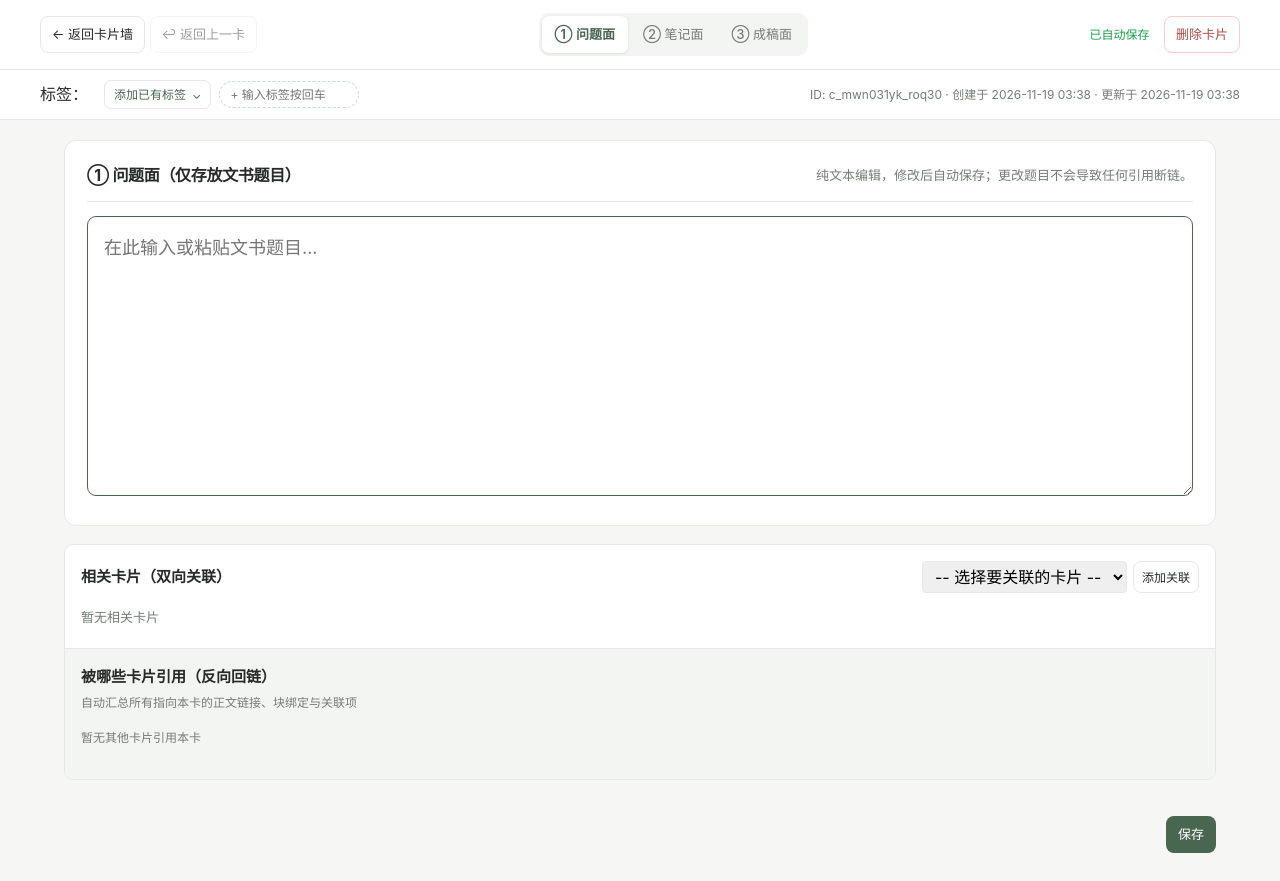
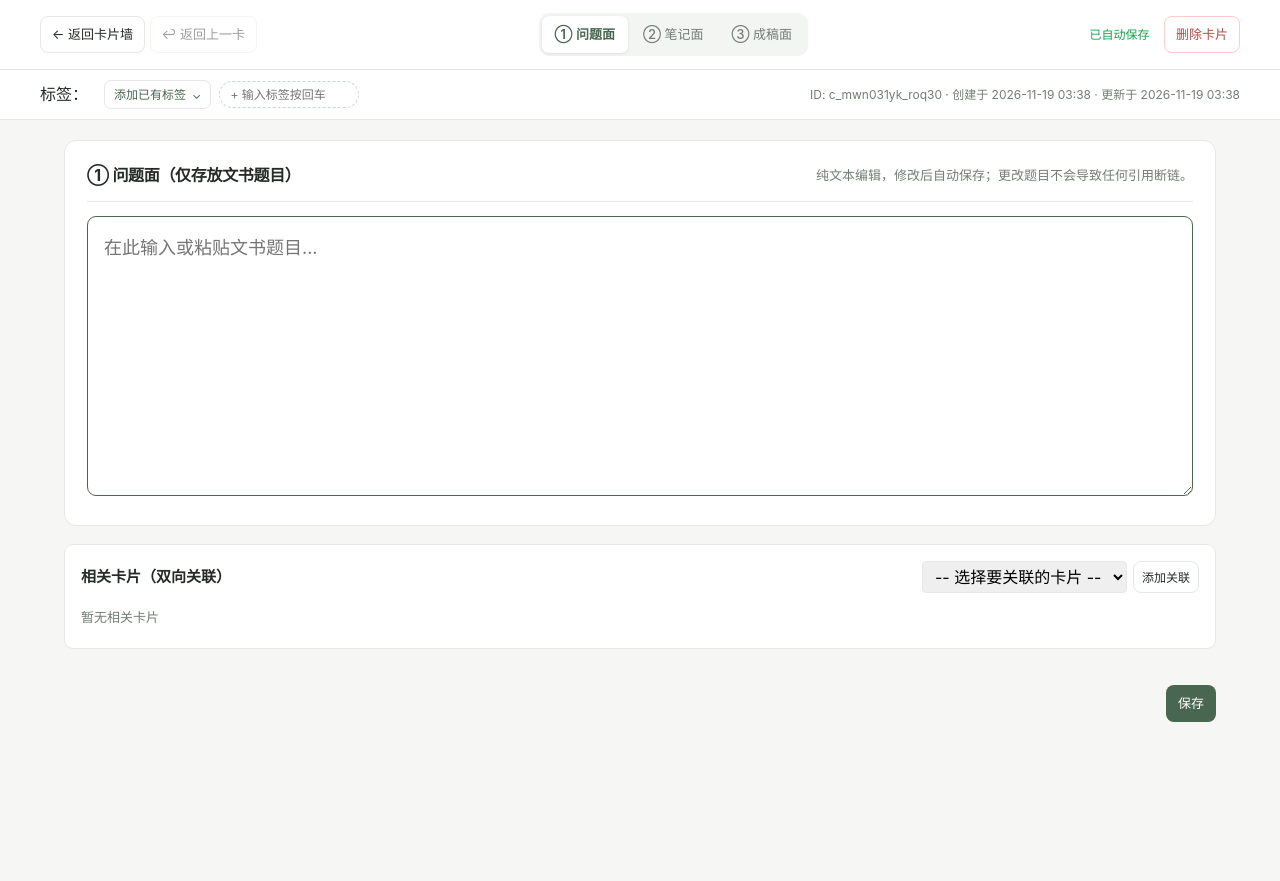
Before and after one commit to junni-y/Supplements-Mindmap, a plain HTML site: page index.html in a window 1280 px wide. Both pictures are taken after typing "Sample" into the empty fields and a click on the button "+ 新建卡片". After the commit the page ends 800 px from the top, so only its background shows below. Drawn offline with Linux system fonts and the light colour scheme.

Commit message:
删除额外反向关联模块

```diff
--- a/app.js
+++ b/app.js
@@ -299,7 +299,6 @@
           renderExistingTagOptions(currentCard);
           if (currentViewState.face !== "draft") {
             renderRelatedCardsSection(currentCard);
-            renderBacklinksSidebar(currentCard);
           }
         }
       }
@@ -335,7 +334,6 @@
       if (currentViewState.face !== "draft" &&
           (promptChanged || notesChanged || relatedChanged || bindingsChanged)) {
         renderRelatedCardsSection(currentCard);
-        renderBacklinksSidebar(currentCard);
       }
       renderExistingTagOptions(currentCard);
       return;
@@ -352,7 +350,6 @@
 
     if (currentViewState.face !== "draft" && (notesChanged || relatedChanged || bindingsChanged)) {
       renderRelatedCardsSection(currentCard);
-      renderBacklinksSidebar(currentCard);
     }
 
     if (currentViewState.face === "prompt" && promptChanged) {
@@ -477,8 +474,8 @@
     return { blocks: blocks, staleBindings: staleBindings };
   }
 
-  // ==================== 统一引用关系与双向回链推导引擎 ====================
-  // 正向引用与反向回链全部由同一份数据实时推导，避免双写不同步
+  // ==================== 统一引用关系与双向关联推导引擎 ====================
+  // 正向引用与反向关联全部由同一份数据实时推导，避免双写不同步
   function extractForwardRefsFromCard(card) {
     var refs = [];
     if (!card || card.deletedAt) return refs;
@@ -953,7 +950,6 @@
     }
     if (currentViewState.face !== "draft") {
       renderRelatedCardsSection(card);
-      renderBacklinksSidebar(card);
     }
   }
 
@@ -1127,7 +1123,6 @@
           card.blockBindings = card.blockBindings.filter(function (b) { return b.blockId !== sb.blockId; });
           saveCardToDB(card);
           renderNotesPreviewBlocks(card);
-          renderBacklinksSidebar(card);
         });
         row.appendChild(delStaleBtn);
         staleBox.appendChild(row);
@@ -1279,7 +1274,7 @@
     document.getElementById("block-bind-modal").classList.remove("hidden");
   }
 
-  // ==================== 底部相关卡片清单与双向回链 ====================
+  // ==================== 底部相关卡片清单与双向关联 ====================
   function renderRelatedCardsSection(card) {
     var relationships = {};
     function addRelationType(cardId, direction, type) {
@@ -1368,38 +1363,6 @@
         });
         li.appendChild(removeBtn);
       }
-      list.appendChild(li);
-    });
-  }
-
-  function renderBacklinksSidebar(card) {
-    var list = document.getElementById("backlinks-list");
-    list.innerHTML = "";
-    var backlinks = getBacklinksForCard(card.id);
-
-    if (backlinks.length === 0) {
-      list.innerHTML = '<li class="hint" style="background:transparent;border:none;padding:4px 0;">暂无其他卡片引用本卡</li>';
-      return;
-    }
-
-    backlinks.forEach(function (bl) {
-      var li = document.createElement("li");
-      var left = document.createElement("div");
-
-      var titleSpan = document.createElement("span");
-      titleSpan.className = "link-title";
-      titleSpan.textContent = getCardDisplayTitle(bl.sourceCardId);
-      titleSpan.addEventListener("click", function () {
-        openCard(bl.sourceCardId, "notes", "preview", true);
-      });
-
-      var typeBadge = document.createElement("span");
-      typeBadge.className = "ref-type-tag";
-      typeBadge.textContent = bl.type;
-
-      left.appendChild(titleSpan);
-      left.appendChild(typeBadge);
-      li.appendChild(left);
       list.appendChild(li);
     });
   }
--- a/index.html
+++ b/index.html
@@ -220,12 +220,6 @@
             </div>
             <ul id="related-cards-list" class="link-list"></ul>
           </section>
-
-          <section class="backlinks-sidebar">
-            <h3>被哪些卡片引用（反向回链）</h3>
-            <p class="hint">自动汇总所有指向本卡的正文链接、块绑定与关联项</p>
-            <ul id="backlinks-list" class="backlinks-list"></ul>
-          </section>
         </div>
       </div>
       <div class="card-view-footer">
--- a/style.css
+++ b/style.css
@@ -809,7 +809,7 @@ button:disabled {
   text-decoration: line-through;
 }
 
-/* 相关卡片与反向回链 */
+/* 相关卡片 */
 .card-links-module {
   margin-top: 20px;
   overflow: hidden;
@@ -842,13 +842,13 @@ button:disabled {
   border-radius: 4px;
 }
 
-.link-list, .backlinks-list {
+.link-list {
   list-style: none;
   display: flex;
   flex-direction: column;
   gap: 8px;
 }
-.link-list li, .backlinks-list li {
+.link-list li {
   display: flex;
   justify-content: space-between;
   align-items: center;
@@ -872,21 +872,6 @@ button:disabled {
   text-decoration: none;
 }
 
-.backlinks-sidebar {
-  background: var(--bg-muted);
-  border: 0;
-  border-top: 1px solid var(--border-color);
-  border-radius: 0;
-  padding: 16px;
-}
-.backlinks-sidebar h3 {
-  font-size: 15px;
-  margin-bottom: 4px;
-}
-.backlinks-sidebar .hint {
-  margin-bottom: 12px;
-  font-size: 12px;
-}
 .ref-type-tag {
   font-size: 11px;
   background: #e2e8f0;
@@ -1322,11 +1307,6 @@ textarea:focus-visible,
   gap: 18px;
 }
 
-.backlinks-sidebar {
-  background: var(--bg-muted);
-  border-radius: 0;
-}
-
 .card-links-module {
   margin-top: 18px;
 }
```
